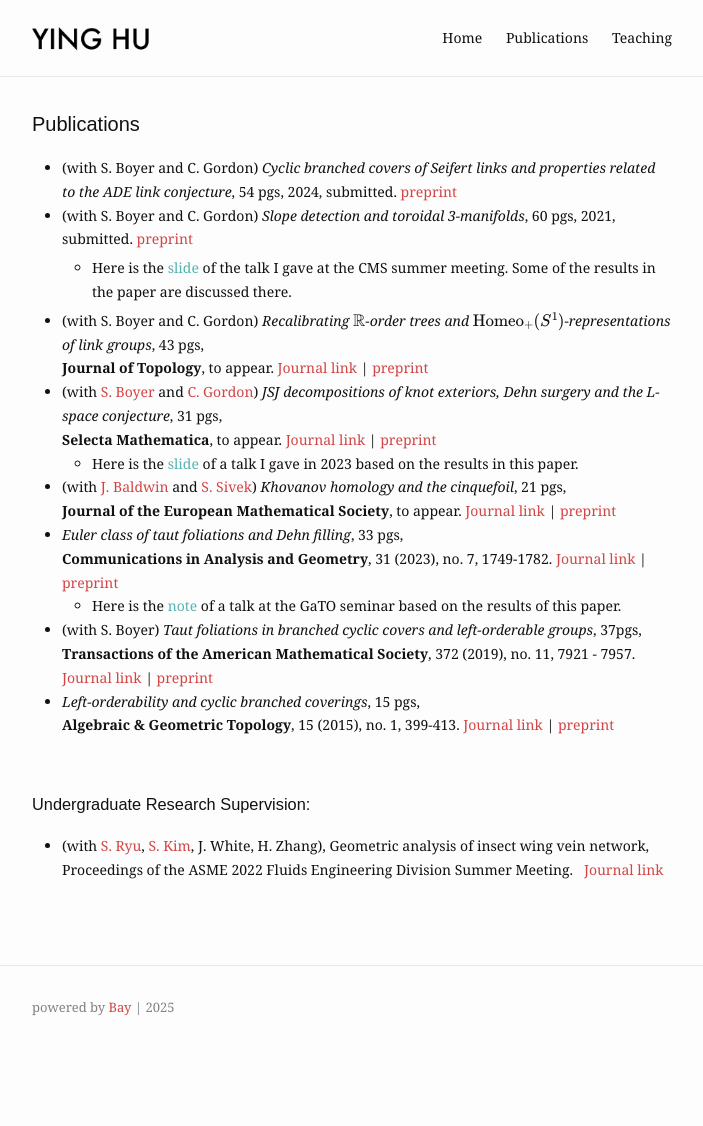
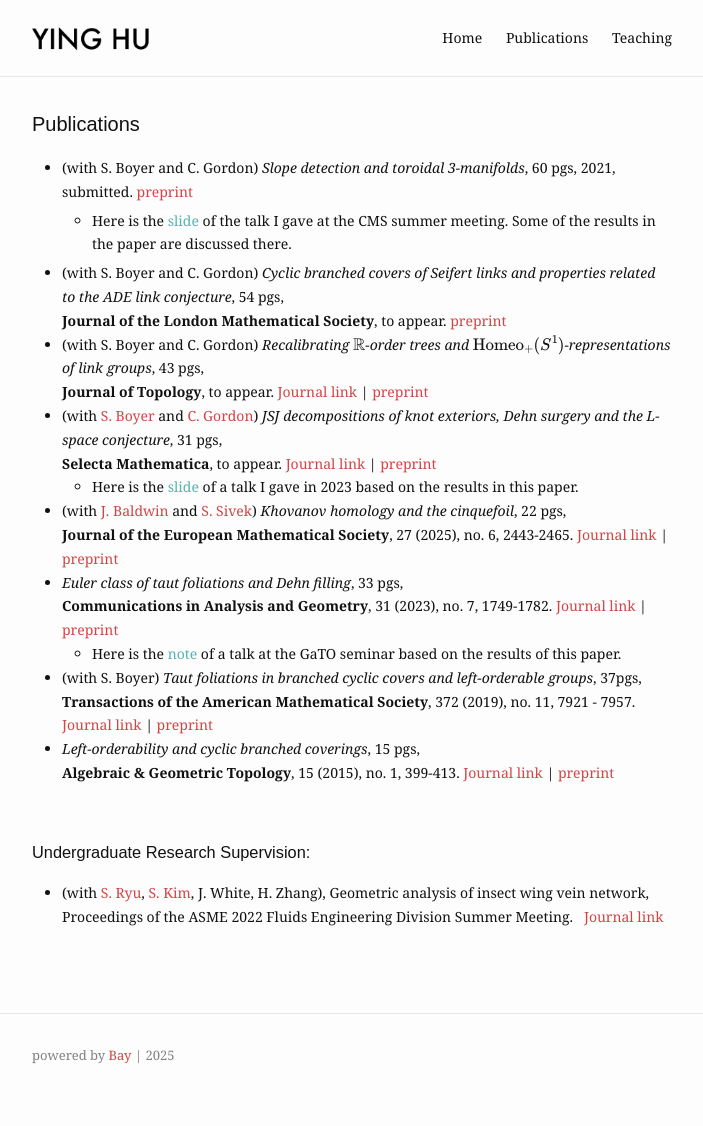
Before and after one commit to yinghu-math/yinghu-math.github.io, a Jekyll site: the page built from research.md, in a window 1280 px wide. Shown: the whole page, without its empty margins (288-991 px from the left). Built offline with Jekyll 4.4.1, drawn with Linux system fonts in a browser that asks for light colours; before the commit the page ends 1078 px from its top, so only the background shows below that.

Commit message:
update journal information

```diff
--- a/research.md
+++ b/research.md
@@ -6,29 +6,30 @@ slug: /research
 
 <div>
     <ul>
-        <li>(with S. Boyer and C. Gordon) <em>Cyclic branched covers of Seifert links and properties related to the ADE link conjecture</em>, 54 pgs, 2024, submitted. <a href="https://arxiv.org/abs/2402.15914">preprint</a>
-        </li>
         <li>(with S. Boyer and C. Gordon) <em>Slope detection and toroidal 3-manifolds</em>, 60 pgs, 2021, submitted. <a href="https://arxiv.org/abs/2106.14378">preprint</a>
             <ul>
             <li style="margin: 5px 0;"> Here is the <a href="/assets/files/slope_detection_talk_note_CMS.pdf" target="_blank" style="color: #55B3B1;">slide</a> of the talk I gave at the CMS summer meeting. Some of the results in the paper are discussed there.
             </li>
             </ul>
         </li>
+        <li>(with S. Boyer and C. Gordon) <em>Cyclic branched covers of Seifert links and properties related to the ADE link conjecture</em>, 54 pgs, <br>
+        <strong>Journal of the London Mathematical Society</strong>, to appear. <a href="https://arxiv.org/abs/2402.15914">preprint</a>
+        </li>
         <li> (with S. Boyer and C. Gordon) <em>Recalibrating \(\mathbb{R}\)-order trees  and \({\rm Homeo}_+(S^1)\)-representations of link groups</em>, 43 pgs, <br>
-        <b>Journal of Topology</b>, to appear. <a href="https://londmathsoc.onlinelibrary.wiley.com/doi/10.1112/topo.70005"> Journal link </a> | <a href="https://arxiv.org/abs/2306.10357">preprint</a>
+        <strong>Journal of Topology</strong>, to appear. <a href="https://londmathsoc.onlinelibrary.wiley.com/doi/10.1112/topo.70005"> Journal link </a> | <a href="https://arxiv.org/abs/2306.10357">preprint</a>
         </li>
         <li>(with <a href="https://www.cirget.uqam.ca/boyer/">S. Boyer</a> and <a href="https://cns.utexas.edu/directory/item/353-gordon-cameron-m?Itemid=349">C. Gordon</a>) <em>JSJ decompositions of knot exteriors, Dehn surgery and the L-space conjecture</em>, 31 pgs, <br>
-        <b>Selecta Mathematica</b>, to appear.  <a href="https://link.springer.com/article/10.1007/s00029-024-00999-3"> Journal link </a> | <a href="https://arxiv.org/abs/2307.06815">preprint</a>
+        <strong>Selecta Mathematica</strong>, to appear.  <a href="https://link.springer.com/article/10.1007/s00029-024-00999-3"> Journal link </a> | <a href="https://arxiv.org/abs/2307.06815">preprint</a>
             <ul>
             <li> Here is the <a href="/assets/files/jsj_surgeries_atlanta.pdf" target="_blank" style="color: #55B3B1;">slide</a> of a talk I gave in 2023 based on the results in this paper.
             </li>
             </ul>
         </li>
-        <li> (with <a href="https://sites.google.com/bc.edu/john-baldwin/home">J. Baldwin</a> and <a href="http://wwwf.imperial.ac.uk/~ssivek/">S. Sivek</a>) <em>Khovanov homology and the cinquefoil</em>, 21 pgs, <br>
-        <b>Journal of the European Mathematical Society</b>, to appear. <a href="https://ems.press/journals/jems/articles/13947393"> Journal link </a> | <a href="https://arxiv.org/abs/2105.12102">preprint</a>
+        <li> (with <a href="https://sites.google.com/bc.edu/john-baldwin/home">J. Baldwin</a> and <a href="http://wwwf.imperial.ac.uk/~ssivek/">S. Sivek</a>) <em>Khovanov homology and the cinquefoil</em>, 22 pgs, <br>
+        <strong>Journal of the European Mathematical Society</strong>, 27 (2025), no. 6, 2443-2465. <a href="https://ems.press/journals/jems/articles/13947393"> Journal link </a> | <a href="https://arxiv.org/abs/2105.12102">preprint</a>
         </li>
         <li> <em>Euler class of taut foliations and Dehn filling</em>, 33 pgs, <br>
-        <b>Communications in Analysis and Geometry</b>, 31 (2023), no. 7, 1749-1782.  <a href="https://intlpress.com/JDetail/1833468040303828996"> Journal link </a> | <a href="https://arxiv.org/abs/1912.01645">preprint</a>
+        <strong>Communications in Analysis and Geometry</strong>, 31 (2023), no. 7, 1749-1782.  <a href="https://intlpress.com/JDetail/1833468040303828996"> Journal link </a> | <a href="https://arxiv.org/abs/1912.01645">preprint</a>
             <ul>
             <li> Here is the <a
             href="/assets/files/GaT_online_annotated.pdf" style="color: #55B3B1;" target="_blank">note</a> of a talk at the GaTO seminar based on the results of this paper.
@@ -37,10 +38,10 @@ slug: /research
         </li>
     <li> (with S. Boyer) <em>Taut foliations in branched cyclic covers and left-orderable
     groups</em>, 37pgs,  <br>
-    <b>Transactions of the American Mathematical Society</b>, 372 (2019), no. 11, 7921 - 7957.  <a href="https://www.ams.org/journals/tran/2019-372-11/S0002-9947-2019-07833-9/"> Journal link </a> | <a href="https://arxiv.org/abs/1711.04578v3">preprint</a>
+    <strong>Transactions of the American Mathematical Society</strong>, 372 (2019), no. 11, 7921 - 7957.  <a href="https://www.ams.org/journals/tran/2019-372-11/S0002-9947-2019-07833-9/"> Journal link </a> | <a href="https://arxiv.org/abs/1711.04578v3">preprint</a>
     </li>
     <li> <em>Left-orderability and cyclic branched coverings</em>, 15 pgs, <br>
-    <b>Algebraic & Geometric Topology</b>, 15 (2015), no. 1, 399-413. <a href="https://msp.org/agt/2015/15-1/p12.xhtml">Journal link</a> | <a href="https://arxiv.org/abs/1311.3291">preprint</a>
+    <strong>Algebraic & Geometric Topology</strong>, 15 (2015), no. 1, 399-413. <a href="https://msp.org/agt/2015/15-1/p12.xhtml">Journal link</a> | <a href="https://arxiv.org/abs/1311.3291">preprint</a>
     </li>
     </ul>
 </div>
```
